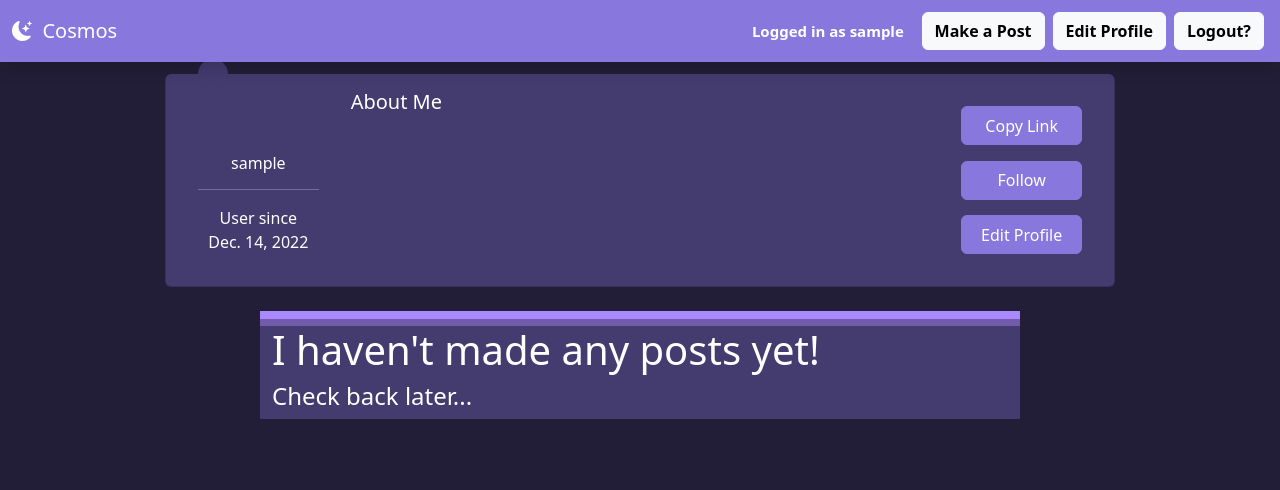
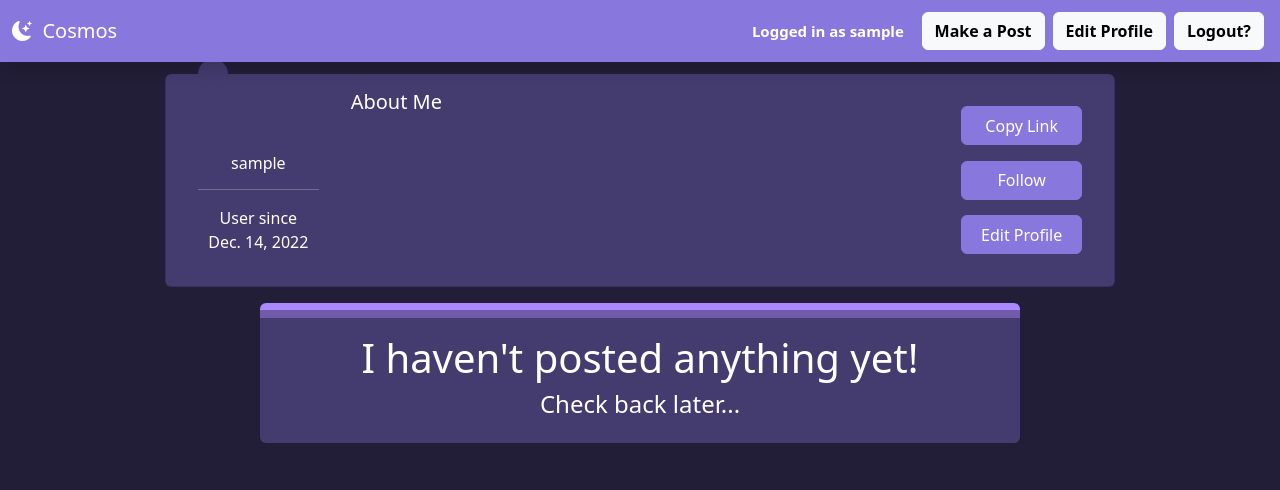
Before and after one commit to swirty/cs416-final, a Django app: page / in a window 1280 px wide. Shown: the top 490 px of the page. Run offline with Django 4.2, Linux system fonts and the light colour scheme; the visitor is signed in with stand-in values (Sample User, id 1); data that the repository does not hold is empty; some libraries are stand-ins or nearby versions.

Commit message:
This megacommit contains everything necessary for retrieving more posts!

```diff
--- /dev/null
+++ b/cosmos/templatetags/__init__.py
@@ -0,0 +1 @@
+# I don't know what to put here!
--- a/cosmos/urls.py
+++ b/cosmos/urls.py
@@ -9,6 +9,7 @@ urlpatterns = [
     path('post/reply/<int:other_post>/', views.create_reply, name='create_reply'),
     path('post/<int:view_post>/', views.show_post, name='query_post'),
     path('post/ajax', views.reactionAJAXOperations, name='ajaxPost'),
+    path('post/loadmore', views.next_n_posts, name='load_more_posts'),
     path('user/<int:profile_user>/', views.user_profile, name='queryUser'),
     path('user/', views.user_profile, name='queryUser'),
 ] + static(settings.STATIC_URL, document_root=settings.STATIC_URL)
--- a/cosmos/views.py
+++ b/cosmos/views.py
@@ -8,6 +8,8 @@
 #     context = {'posts': Post.objects.filter(user_id=user_id).order_by('posted_at').reverse()}
 #    return render(request, 'cosmos/user-profile.html', context)
 from django.shortcuts import render, redirect
+from django.template.loader import render_to_string
+
 from .models import Post
 from .forms import create_post_form
 from django.contrib.auth.models import User
@@ -17,11 +19,11 @@ from django.http import HttpResponse
 from django.shortcuts import render, redirect, get_object_or_404
 
 from .forms import create_post_form
-from .models import Post, Reaction, User
+from .models import Post, Reaction, User, Follow
 
 @login_required(login_url='login')
 def home(request):
-    context = {'posts': Post.objects.filter(user=request.user).order_by('posted_at').reverse(),
+    context = {'posts': list(Post.objects.filter(user=request.user).order_by('posted_at').reverse())[:15],
                'current_user': request.user,
                'profile_user': request.user
                }
@@ -31,9 +33,10 @@ def user_profile(request, profile_user=None):
     if request.method == 'POST' or profile_user == request.user.id or profile_user is None:
         return redirect('landing')
     get_object_or_404(User, id=profile_user)
-    context = {'posts': Post.objects.filter(user=profile_user).order_by('posted_at').reverse(),
+    context = {'posts': list(Post.objects.filter(user=profile_user).order_by('posted_at').reverse())[:15],
                'current_user': request.user,
-               'profile_user': User.objects.get(id=profile_user).profile.user}
+               'profile_user': User.objects.get(id=profile_user).profile.user,
+               'user_has_posts': Post.objects.filter(user=profile_user).count() != 0}
     return render(request, 'cosmos/user-profile.html', context)
 
 
@@ -80,6 +83,35 @@ def create_reply(request, other_post=None):
                'button_flavor': 'Go!'}
     return render(request, 'cosmos/create-post.html', context)
 
+# Render the next n posts after the specified ID and return them
+# The posts come from the request user's follows if a specific user isn't identified.
+@login_required(login_url='login')
+def next_n_posts(request):
+    if request.method == 'POST':
+
+        # Filter posts from either the specified user or from the request user's follows by ID descending, excluding posts before the specified ID
+        post_filter = Post.objects.filter()
+        if request.POST['userID']:
+            post_filter = post_filter.filter(user_id=request.POST['userID'])
+        else:
+            # follow_ids is a tuple of ids from all the users that request.user follows
+            follow_ids = tuple([follow.to_user for follow in Follow.objects.filter(from_user_id=request.user.id)])
+            post_filter = post_filter.filter(user_id__in=follow_ids)
+        post_filter = post_filter.exclude(id__gte=request.POST['postID']).order_by('posted_at').reverse()
+
+        # If a profile user id was supplied, grab its respective user for the context
+        profile_user = None
+        if request.POST['userID'] != '':
+            profile_user = User.objects.get(id=int(request.POST['userID']))
+
+        context = {
+            'posts': post_filter[:int(request.POST['numberOfPosts'])],
+            'current_user': request.user,
+            'profile_user': profile_user,
+            'user_has_posts': Post.objects.filter(user_id=request.POST['userID']).count() != 0,
+        }
+        return render(request, 'cosmos/post-render-container.html', context)
+
 # the worst function in the entire project
 @login_required(login_url='login')
 def reactionAJAXOperations(request):
--- a/static/cosmos/scripts/posts.js
+++ b/static/cosmos/scripts/posts.js
@@ -104,6 +104,15 @@ const copyPostLink = (postID) => {
 
 
 /* This function makes an AJAX request which retrieves a number of posts that come after the specified ID. */
-const retrieveMorePosts = (afterID, number) => {
-
+const retrieveMorePosts = (afterID, userID, number) => {
+    $.post({
+        headers: {'X-CSRFToken': CSRFToken},
+        url: "/post/loadmore",
+        data: {postID: afterID, userID: userID, numberOfPosts: number},
+        success: function (data){
+            //alert(data);
+            $('#load-more-posts-container').remove()
+            $('[data-cosmos-post=' + afterID + ']').after(data)
+        }
+    })
 }
--- a/static/cosmos/scripts/profile.js
+++ b/static/cosmos/scripts/profile.js
@@ -13,4 +13,5 @@ const followUser = (userID) => {
         headers: {'X-CSRFToken': CSRFToken},
         // TODO
     })
+
 }
--- /dev/null
+++ b/templates/cosmos/post-render-container.html
@@ -0,0 +1,22 @@
+{% load static %}
+{% load cosmos_ids %}
+
+{% if posts %}
+  {% for post in posts %}
+    {% include "cosmos/post.html" with post=post current_user=current_user %}
+  {% endfor %}
+  <div class="col-6 d-flex justify-content-center align-items-center" id="load-more-posts-container" style="height:150px;">
+    <button class="btn btn-load w-50" id="load-more-posts-button" onclick="retrieveMorePosts({{ posts|last_id }}, {{ profile_user.id }}, 1)">
+      <span><i class="bi bi-arrow-down-short"></i>&nbsp;Load more posts&nbsp;<i class="bi bi-arrow-down-short"></i></span>
+    </button>
+  </div>
+{% else %}
+  <div class="col-8 p-3 mb-5 post rounded text-center">
+    {% if user_has_posts %}
+      <h1>No more posts to show!</h1>
+      {% else %}
+      <h1>I haven't posted anything yet!</h1>
+    {% endif %}
+    <h4>Check back later...</h4>
+  </div>
+{% endif %}
--- a/templates/cosmos/post.html
+++ b/templates/cosmos/post.html
@@ -1,6 +1,6 @@
 {% load static %}
 
-<div class="col-6 rounded shadow m-3 p-3 post">
+<div class="col-6 rounded shadow m-3 p-3 post" data-cosmos-post="{{ post.id }}">
 
   <!-- Post Header -->
   <div class="row m-2 mb-3">
--- a/templates/cosmos/user-profile.html
+++ b/templates/cosmos/user-profile.html
@@ -22,10 +22,10 @@
   {% include "cosmos/navbar.html" with current_user=current_user %}
 
   <!-- Profile and Posts -->
-  <div class="container my-4">
+  <div class="container mt-4">
 
     <!-- Profile -->
-    <div class="row justify-content-center my-4">
+    <div class="row justify-content-center my-3">
       <div class="col-10 d-flex card post p-0" style="border-top: none;">
         <img src="{{ profile_user.profile.banner_pic.url }}" id="banner-pic-{{ profile_user.id }}" alt="" class="card-img-top">
         <div class="row ms-3">
@@ -62,21 +62,7 @@
 
     <!-- Posts -->
     <div class="row justify-content-center">
-      {% if posts %}
-        {% for post in posts %}
-          {% include "cosmos/post.html" with post=post current_user=current_user %}
-        {% endfor %}
-      <div class="col-6 d-flex justify-content-center align-items-center" style="height:150px;">
-        <button class="btn btn-load w-50">
-          <span><i class="bi bi-arrow-down-short"></i>&nbsp;Load more posts&nbsp;<i class="bi bi-arrow-down-short"></i></span>
-        </button>
-      </div>
-      {% else %}
-        <div class="col-8 post">
-          <h1>I haven't made any posts yet!</h1>
-          <h4>Check back later...</h4>
-        </div>
-      {% endif %}
+      {% include "cosmos/post-render-container.html" with post=post current_user=current_user user_has_posts=user_has_posts profile_user=profile_user %}
     </div>
   </div>
 {% endblock %}
```
Also changed, not shown: cosmos/templatetags/cosmos_ids.py (added, +10 -0 lines).
